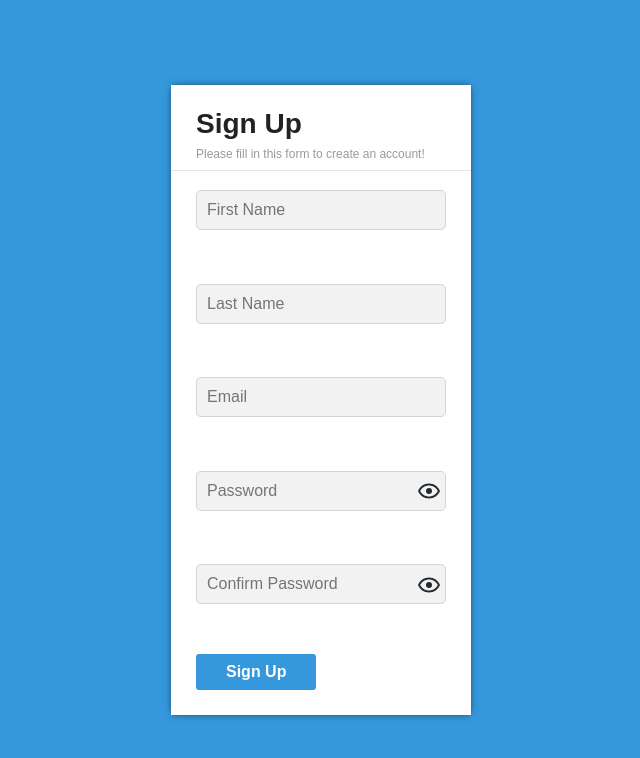
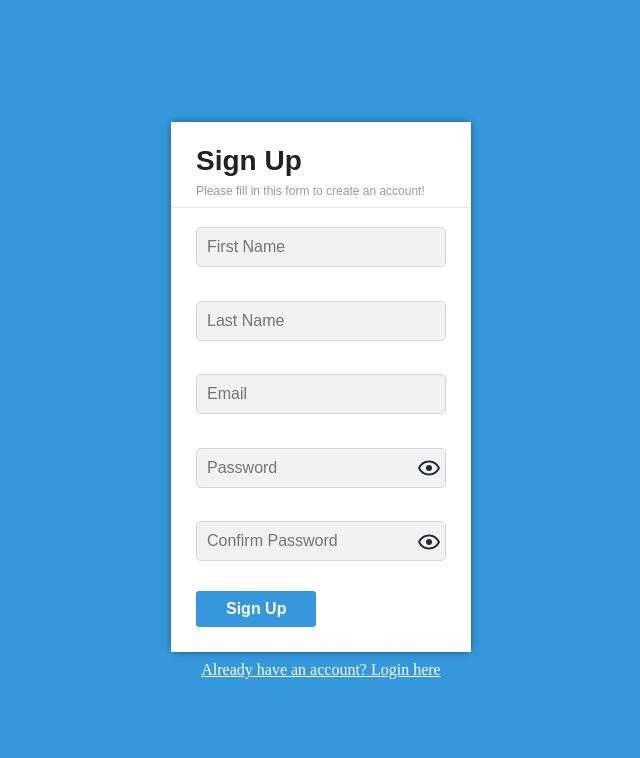
Before and after one commit to Crysis020304050/formik_test, a React (Create React App) app: page / in a window 1280 px wide. Shown: the top 758 px of the page, without its empty margins (319-959 px from the left). Built offline with nearby package versions, Linux system fonts and the light colour scheme.

Commit message:
Refactor sign up form and add nav link to sign in form

```diff
--- a/package.json
+++ b/package.json
@@ -13,6 +13,7 @@
     "node-sass": "^4.13.1",
     "react": "^16.13.0",
     "react-dom": "^16.13.0",
+    "react-router-dom": "^5.1.2",
     "react-scripts": "3.4.0",
     "yup": "^0.28.3"
   },
--- a/src/App.js
+++ b/src/App.js
@@ -1,9 +1,13 @@
 import React from 'react';
 import SignUpForm from "./components/SignUpForm";
+import { BrowserRouter as Router, Switch, Route } from 'react-router-dom';
 
 function App() {
   return (
-    <SignUpForm/>
+    <Router>
+      <SignUpForm/>
+    </Router>
+
   );
 }
 
--- a/src/components/SignUpForm/SignUpForm.module.scss
+++ b/src/components/SignUpForm/SignUpForm.module.scss
@@ -26,7 +26,7 @@
   border-top: 1px solid rgba(0, 0, 0, 0.1);
   max-width: inherit;
   width: 100%;
-  height: 520px;
+  height: 420px;
   display: flex;
   flex-direction: column;
   align-items: stretch;
@@ -58,5 +58,10 @@
   @media screen and (max-height: 435px){
     padding: 5px 15px;
   }
+}
 
+.navLink {
+  margin-top: 10px;
+  text-decoration: underline;
+  color: white;
 }
--- a/src/components/SignUpForm/index.js
+++ b/src/components/SignUpForm/index.js
@@ -1,9 +1,9 @@
 import React from "react";
-import {Form, Field, withFormik} from 'formik';
+import {Form, withFormik} from 'formik';
 import {signUpSchema} from "../../validationSchema";
-import Input from "../Input";
-import PasswordInput from '../PasswordInput';
 import styles from './SignUpForm.module.scss';
+import { NavLink } from 'react-router-dom';
+import {renderFieldWithCustomInput} from '../../utils/renderFieldWithCustomInput';
 
 const handleSubmit = value => {
     const noPassword = ({confirmPassword, ...rest}) => rest;
@@ -13,17 +13,8 @@ const handleSubmit = value => {
 
 function SignUpForm(props) {
 
-  const renderFieldWithCustomInput = (fieldProps, inputProps) => {
-    const inputComponent = fieldProps => inputProps.type === 'password' ? <PasswordInput {...fieldProps} {...inputProps}/> : <Input {...fieldProps} {...inputProps}/>;
-      return (
-        <Field {...fieldProps}>
-          {
-            fieldProps => inputComponent(fieldProps)
-          }
-        </Field>
-      );
-  };
     return (
+      <>
       <div className={styles.formWrapper}>
         <h1>Sign Up</h1>
         <h4>Please fill in this form to create an account!</h4>
@@ -46,7 +37,8 @@ function SignUpForm(props) {
           <div className={styles.confirmButton} onClick={props.submitForm}>Sign Up</div>
         </Form>
       </div>
-
+        <NavLink className={styles.navLink} to='./sign_in'>Already have an account? Login here</NavLink>
+      </>
     );
 }
 
--- /dev/null
+++ b/src/utils/renderFieldWithCustomInput/index.js
@@ -0,0 +1,15 @@
+import React from "react";
+import {Field} from 'formik';
+import Input from "../../components/Input";
+import PasswordInput from '../../components/PasswordInput';
+
+export const renderFieldWithCustomInput = (fieldProps, inputProps) => {
+  const inputComponent = fieldProps => inputProps.type === 'password' ? <PasswordInput {...fieldProps} {...inputProps}/> : <Input {...fieldProps} {...inputProps}/>;
+  return (
+    <Field {...fieldProps}>
+      {
+        fieldProps => inputComponent(fieldProps)
+      }
+    </Field>
+  );
+};
```
Also changed, not shown: 1 other file (tests, documents, lock files or other folders).
